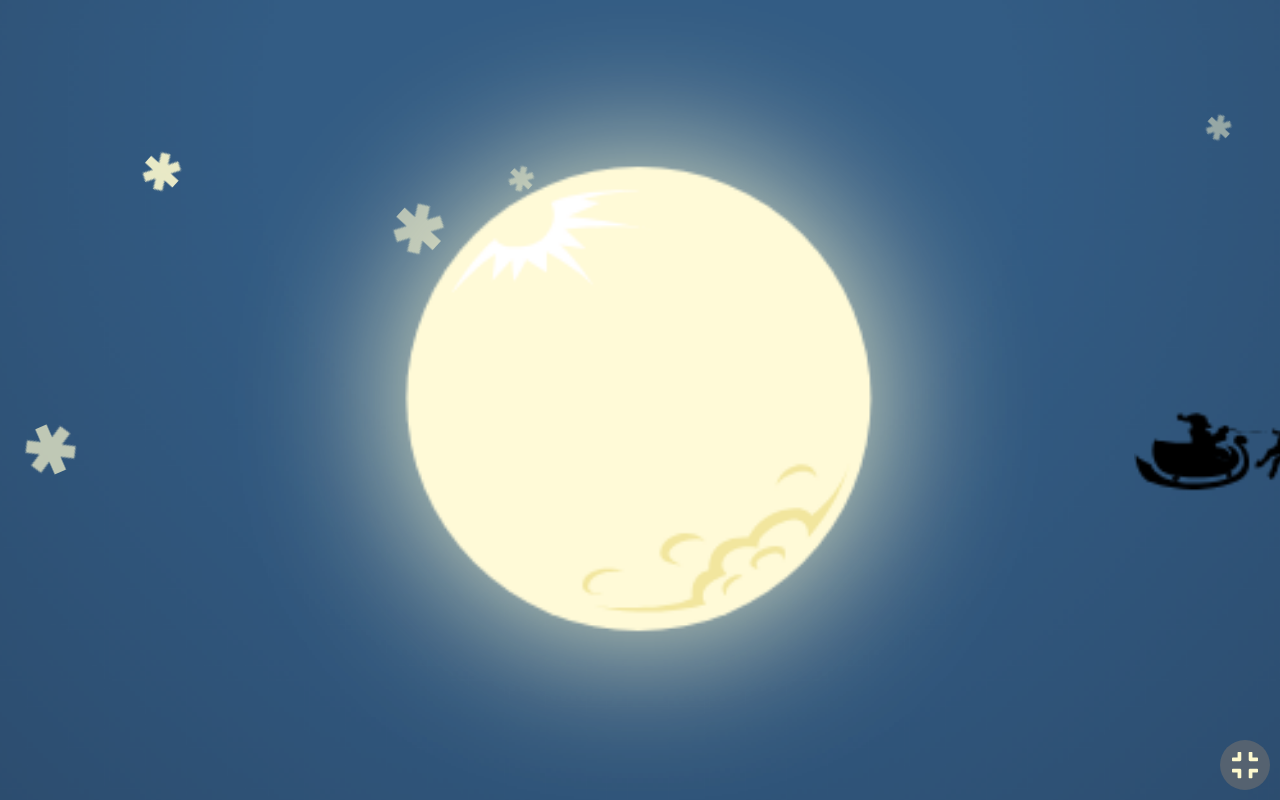
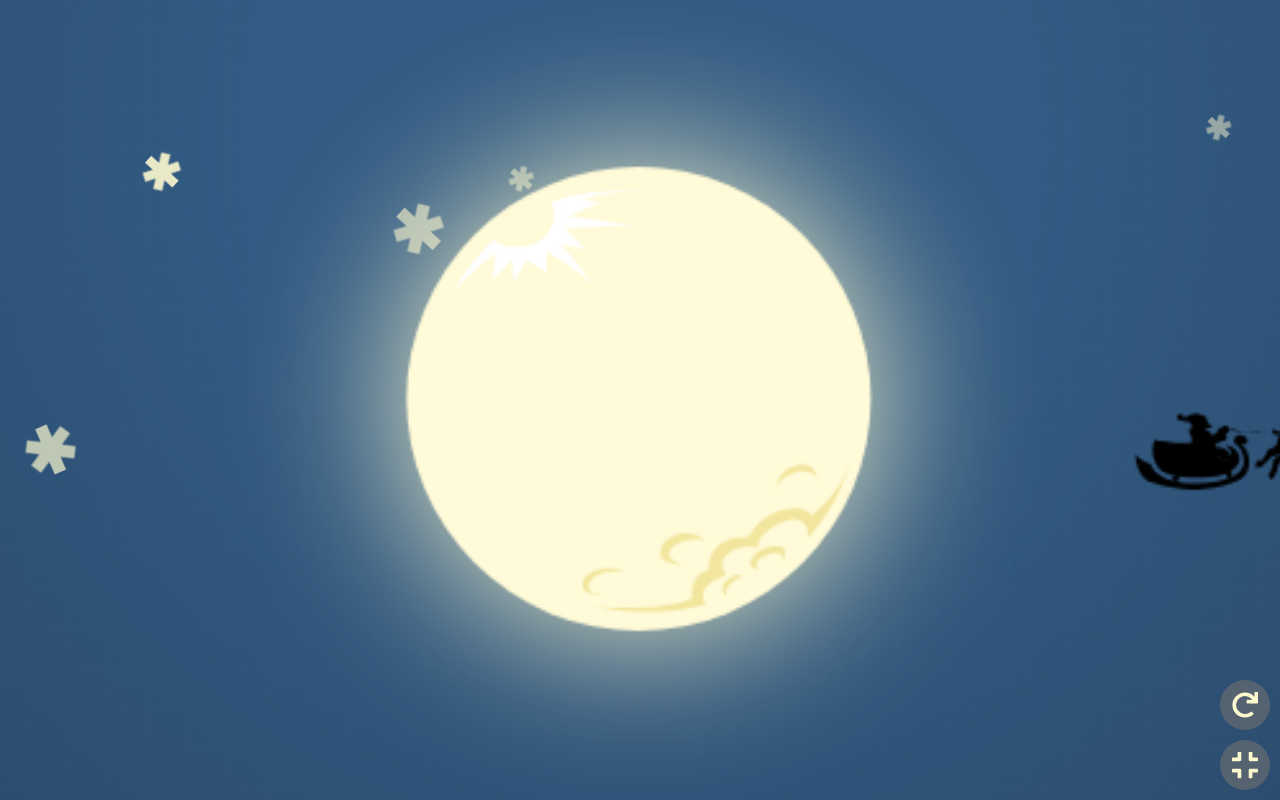
Before and after one commit to ankita1010/gift-box, a React app: page / in a window 1280 px wide. Shown: the top 800 px of the page. Built offline with nearby package versions, Linux system fonts and the light colour scheme.

Commit message:
refresh button

```diff
--- a/src/App.js
+++ b/src/App.js
@@ -8,6 +8,7 @@ import moon from "./assets/moon.svg";
 import sleigh from "./assets/christmas-sleigh.svg";
 
 import fullscreen from "./assets/fullscreen.svg";
+import refresh from "./assets/refresh.svg";
 
 import "./App.scss";
 
@@ -25,10 +26,17 @@ const App = () => {
     }
   }
 
+  const refreshScreen = () => {
+    window.location.reload();
+  }
+
   return (
     <div ref={appRef}>
       <button onClick={toggleFullScreen} className="fullscreen-button">
         <img src={fullscreen} />
+      </button>
+      <button onClick={refreshScreen} className="refresh-button">
+        <img src={refresh} />
       </button>
       <div className="app-body">
         <div className="background">
--- a/src/App.scss
+++ b/src/App.scss
@@ -97,7 +97,7 @@ body {
     }
 }
 
-.fullscreen-button {
+.fullscreen-button, .refresh-button {
     position: absolute;
     z-index: 5;
     right: 10px;
@@ -118,3 +118,7 @@ body {
         width: 100%;
     }
 }
+
+.refresh-button {
+    bottom: 70px;
+}
```
Also changed, not shown: src/assets/refresh.svg (added).
